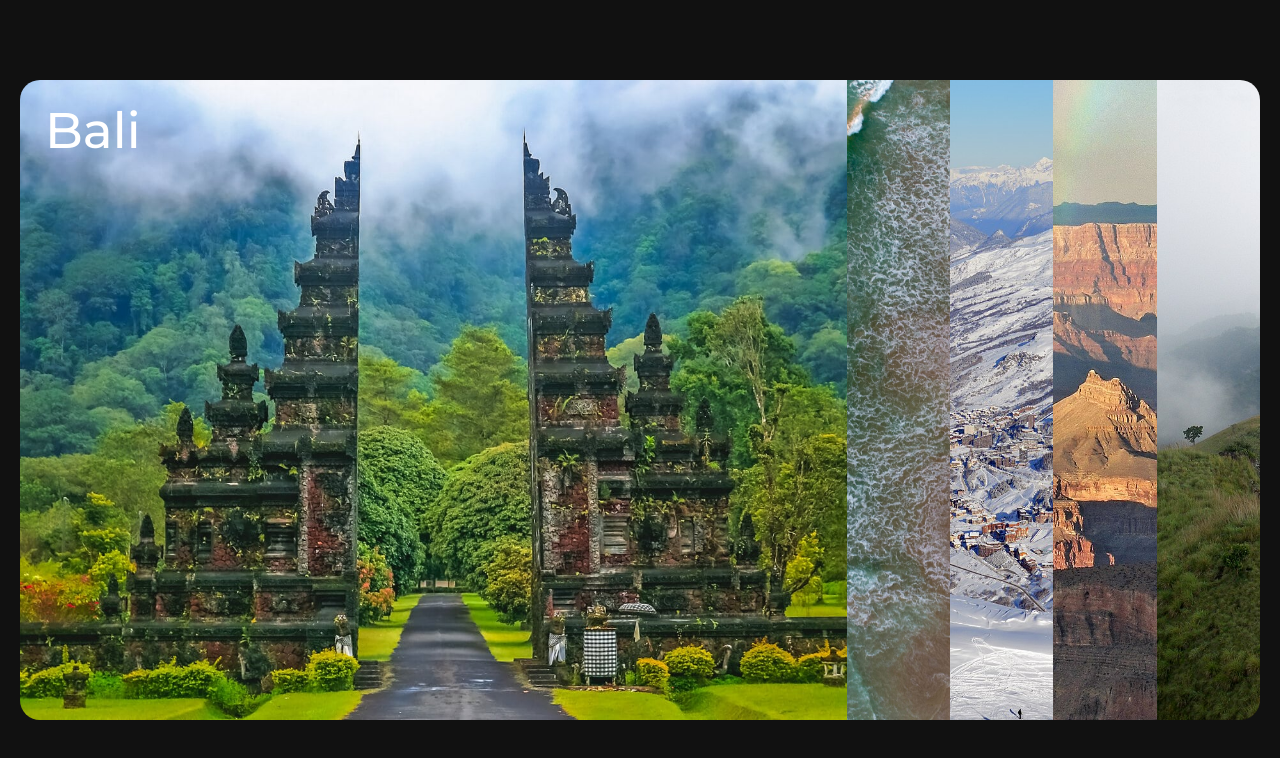
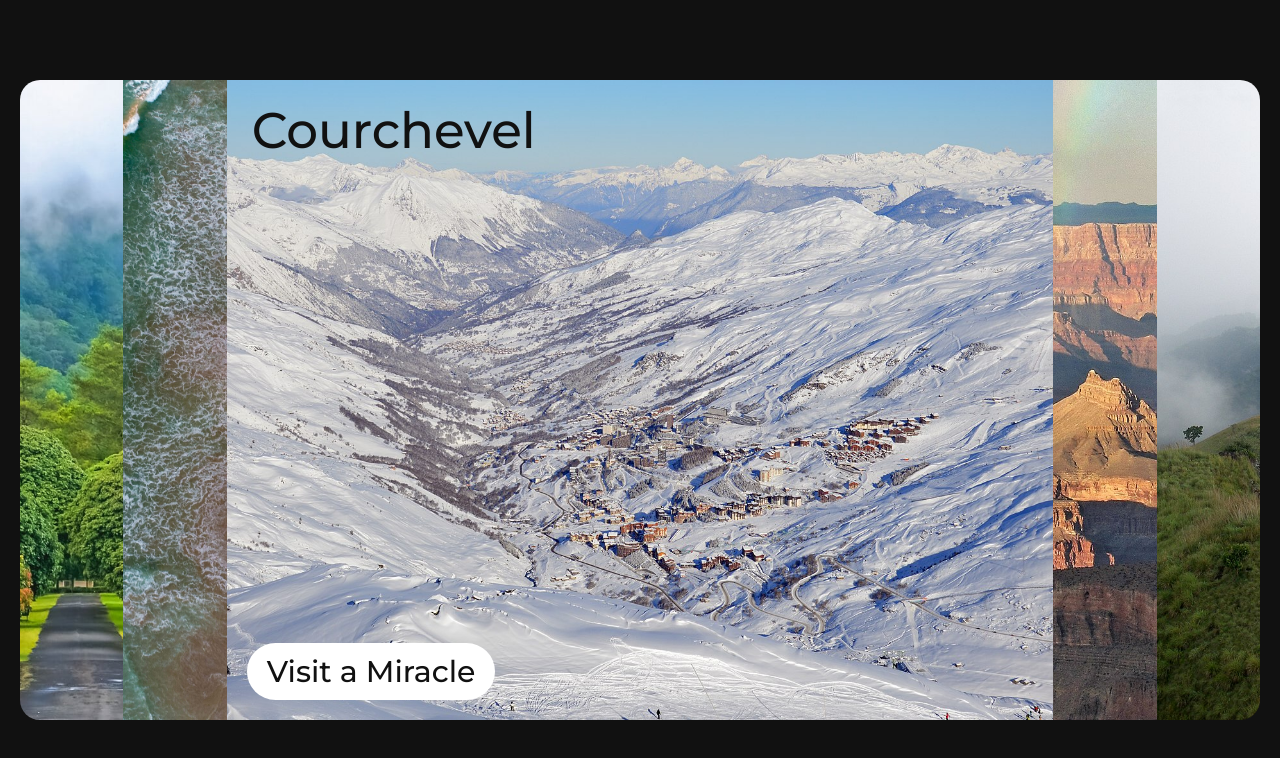
Before and after one commit to olexioio/GalaryCard, a plain HTML site: page index.html in a window 1280 px wide. Drawn offline with Linux system fonts and the light colour scheme.

Commit message:
add buttons on a card no links , make transition animations

```diff
--- a/css/style.css
+++ b/css/style.css
@@ -33,11 +33,25 @@ body {
 .slide:last-child{
     border-radius: 0 20px 20px 0;
 }
+.btn {
+    opacity: 0;
+    font-weight: 500;
+    font-size: 16px;
+    text-decoration: none;
+    color: #111;
+    position: absolute;
+    bottom: 20px;
+    left: 20px;
+    padding: 10px 20px;
+    background: #ffffff;
+    border-radius: 100px;
+    /* transition: all 0.4s ease; */
+
+}
 .slide h3 {
     opacity: 0;
     font-weight: 500;
     font-size: 16px;
-    /* bottom: 20px; */
     margin: 0;
     position: absolute;
     left: 2px;
@@ -59,13 +73,14 @@ body {
     opacity: 1;
     transition: opacity 0.3s ease-in 0.4s;
 }
-
-/* POINT */
-/* .point-container {
-    display: flex;
+.slide.active .btn{
+    opacity: 1;
+    transition: opacity 0.3s ease-in 0.4s, background 0.4s ease, color 0.4s ease;
+    font-size: 30px;
 }
-.point {
-    width: 10px;
-    height: 10px;
-    background: #ffffff;
-} */
+.slide.active .btn:hover{
+    background: #111;
+    color: #ffffff;
+    border-color: #ffffff;
+    transition: background 0.4s ease, color 0.5s ease;
+}
--- a/index.html
+++ b/index.html
@@ -12,29 +12,27 @@
 </head>
 <body>
     <div class="slide-container">
-        <div class="slide active" style="background-image: url(img/bali.jpg);">
+        <div class="slide" style="background-image: url(img/bali.jpg);">
             <h3>Bali</h3>
+            <a href="#" class="btn">Visit a Miracle</a>
         </div>
         <div class="slide" style="background-image: url(img/costa_rica.jpeg);">
             <h3>Costa Rica</h3>
+            <a href="#" class="btn">Visit a Miracle</a>
         </div>
-        <div class="slide" style="background-image: url(img/Courchevel.jpeg);">
+        <div class="slide active" style="background-image: url(img/Courchevel.jpeg);">
             <h3>Courchevel</h3>
+            <a href="#" class="btn">Visit a Miracle</a>
         </div>
         <div class="slide" style="background-image: url(img/grand_canyon.jpeg);">
             <h3>Grand Canyon</h3>
+            <a href="#" class="btn">Visit a Miracle</a>
         </div>
         <div class="slide" style="background-image: url(img/sri_lanka.jpg);">
             <h3>Sri Lanca</h3>
+            <a href="#" class="btn">Visit a Miracle</a>
         </div>
     </div>
-    <!-- <div class="point-container">
-        <div class="point"></div>
-        <div class="point"></div>
-        <div class="point"></div>
-        <div class="point"></div>
-        <div class="point"></div>
-    </div> -->
     <script src="js/main.js"></script>
 </body>
 </html>
```
